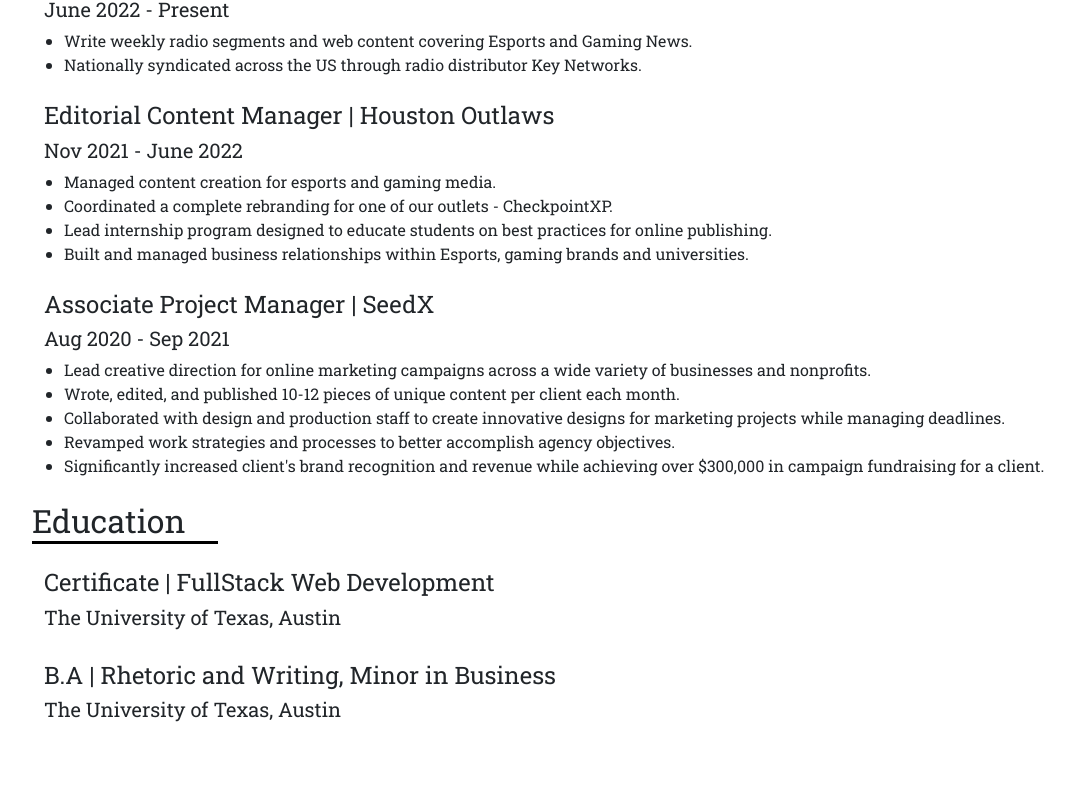
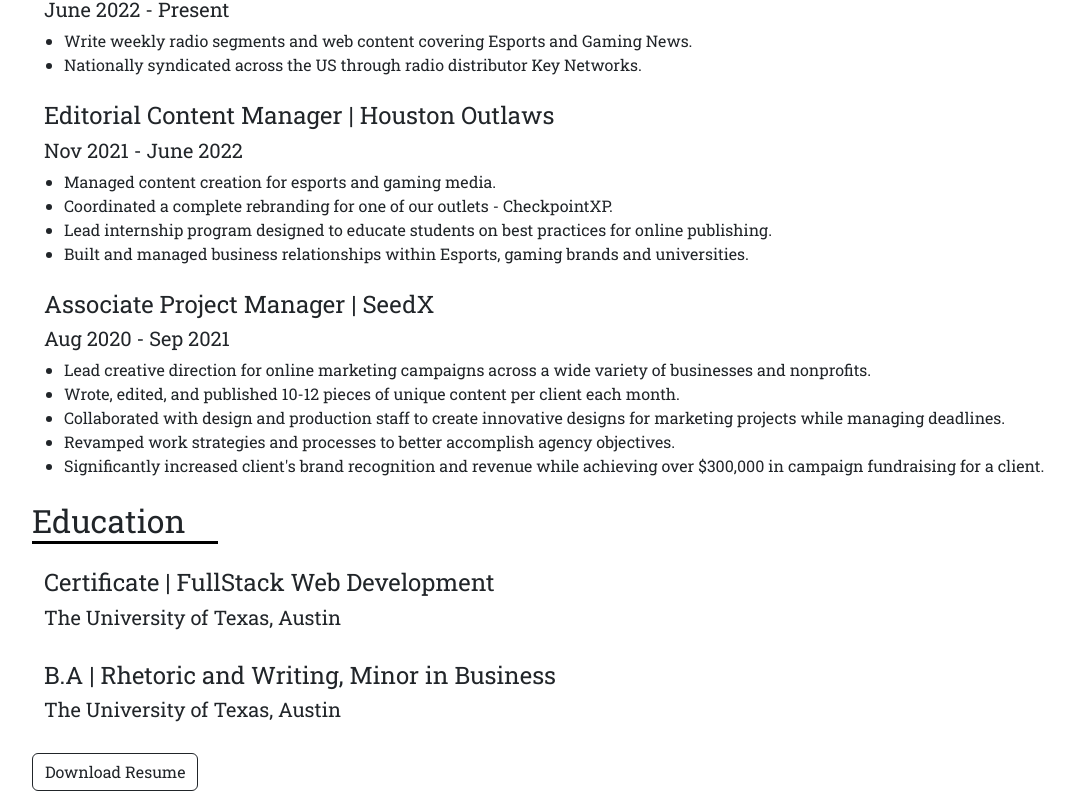
Before and after one commit to RyStreet/portfolio, a React (Create React App) app: page / in a window 1280 px wide. Shown: the part 4573-5377 px from the top of the page, without its empty margins (50-1125 px from the left). Before the commit the page ends 5302 px from the top, so only its background shows below. Built offline with nearby package versions, Linux system fonts and the light colour scheme.

Commit message:
resume section and download

```diff
--- a/src/componenets/Resume.js
+++ b/src/componenets/Resume.js
@@ -84,7 +84,7 @@
             </ul>
         </article>
 
-        <h2 className="mt-4 col-2 title">Education</h2>
+        <h2 className="mt-4 mb-4 col-2 title">Education</h2>
 
         <article className="job mt-4">
             <div className="container-fluid">
@@ -110,6 +110,15 @@
 
 
       </div>
+
+<div className="container mt-4">
+     <a target="_blank"
+            rel="noopener noreferrer" href="https://docs.google.com/document/d/17pwlHgXQe4rupaYlpAoe1JD2Z-sYl1Q8/edit?usp=sharing&ouid=108990533128814279209&rtpof=true&sd=true">
+     <button className="btn btn-outline-dark">Download Resume</button>
+    </a>
+</div>
+
+
     </section>
   );
 }
--- a/src/styles/resume.css
+++ b/src/styles/resume.css
@@ -1,5 +1,6 @@
 #resumeContainer{
     font-family: "Roboto Slab";
+    height: 1400px;
 
 }
 
```
